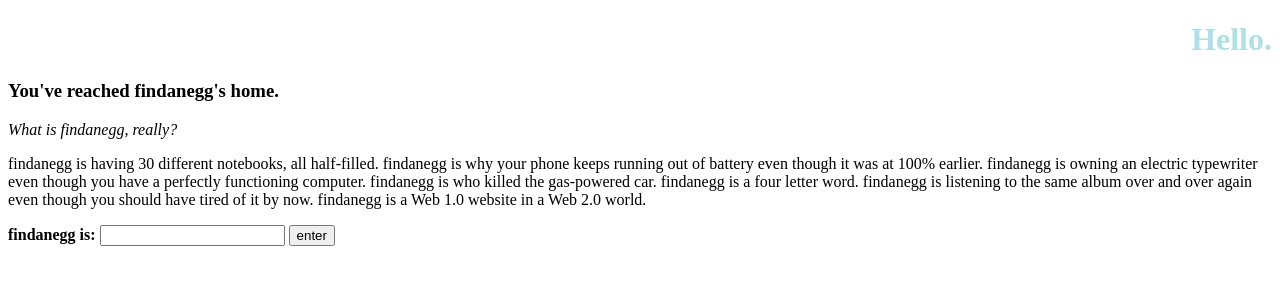
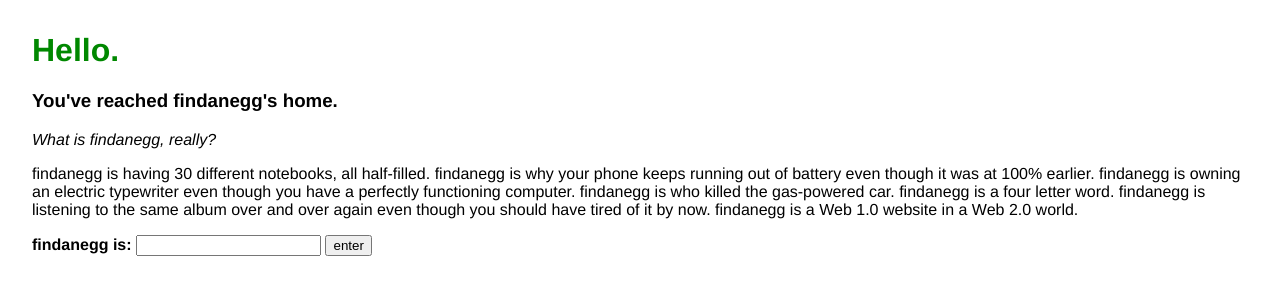
Before and after one commit to boxestastelikemush/findanegg, a plain HTML site: page index.html in a window 1280 px wide. Drawn offline with Linux system fonts and the light colour scheme; a script that the page names is missing.

Commit message:
Update style.css

```diff
--- a/style.css
+++ b/style.css
@@ -1,4 +1,10 @@
+
+body {
+  font-family: "Benton Sans", "Helvetica Neue", helvetica, arial, sans-serif;
+  margin: 2em;
+}
+
 h1 {
-    color: PowderBlue;
-    text-align: right;
+  font-style: bold;
+  color: #008800;
 }
```
